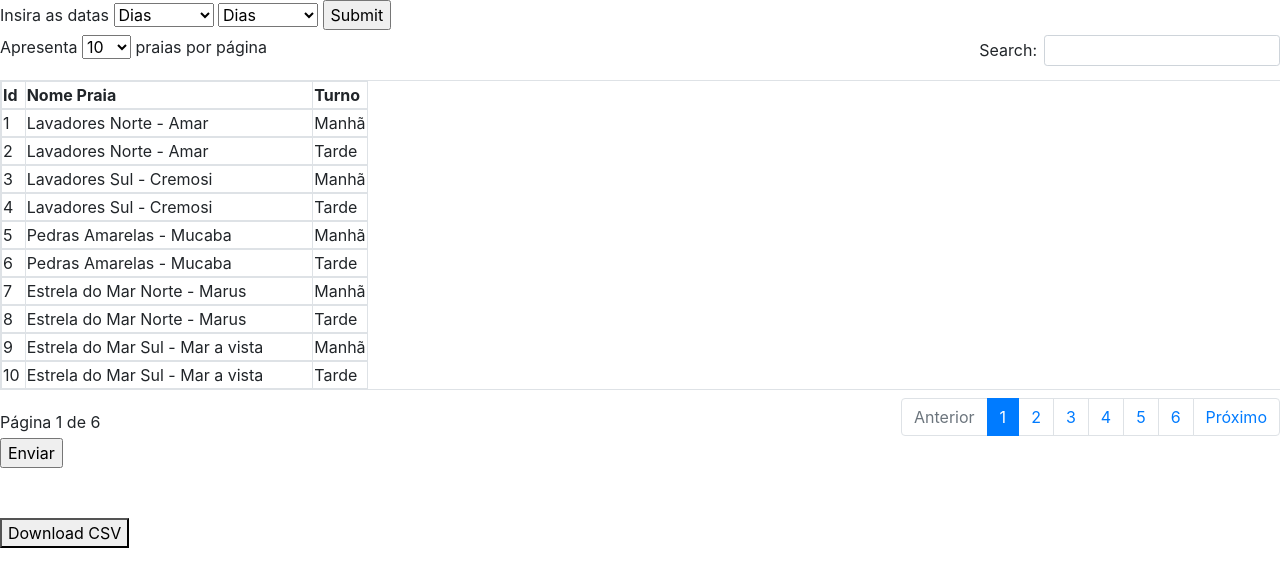
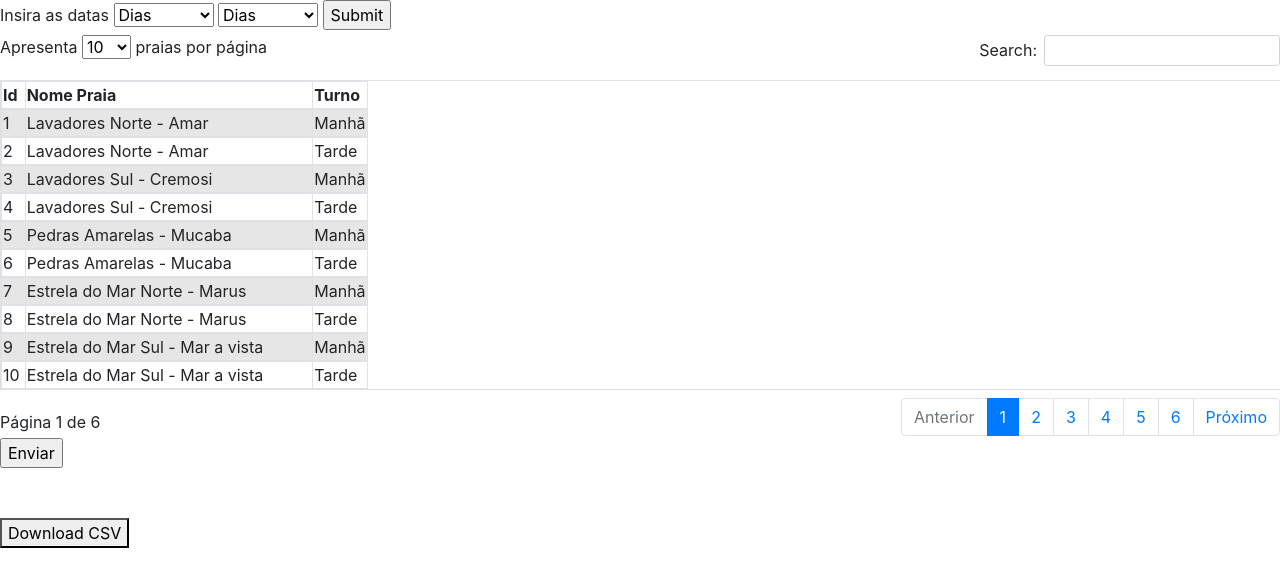
Before and after one commit to m0v3itt/script_excel, a PHP site: page /export.php in a window 1280 px wide. Shown: the top 587 px of the page. Run offline with PHP 8.4, Linux system fonts and the light colour scheme; data comes from the database, SQL or seed files in the repository; data that the repository does not hold is empty; some libraries are stand-ins or nearby versions.

Commit message:
feat: last up

```diff
--- a/export.php
+++ b/export.php
@@ -13,6 +13,7 @@ include_once ("db_connect.php");
 		<link rel="stylesheet" type="text/css" href="DataTables/datatables.min.css"/>
 		<script type="text/javascript" src="DataTables/datatables.min.js"></script>
 		<link href="https://cdn.jsdelivr.net/npm/select2@4.1.0-rc.0/dist/css/select2.min.css" rel="stylesheet" />
+		<link rel="stylesheet" href="style.css">
 
 	</head>
 	<body>
@@ -63,7 +64,7 @@ include_once ("db_connect.php");
 			<input type="submit" name="submeter" class="alertButton">
 		</form>
 		<form  method="POST">
-		<table class="table-responsive table-bordered" id="example">
+		<table class="table-responsive table-bordered table-striped" id="example">
 
 			<thead>
 				<tr>
@@ -178,7 +179,9 @@ include_once ("db_connect.php");
 	$(".multiple-select").select2({
   	  maximumSelectionLength: 2,
 	  language: "pt",
-	  width: 'resolve'
+	  width: 'resolve',
+	  tags: 'true'
+
 	});
 
 	$('.multiple-select').on('select2:select', function (e) {
@@ -199,7 +202,18 @@ include_once ("db_connect.php");
         console.log( { dia, praia, id, turno });
 });
 
+// $('.multiple-select').select2({
+//   // ...
+//   templateSelection: function (data, container) {
+//     // Add custom attributes to the <option> tag for the selected option
+//     $(data.element).attr('data-custom-attribute', data.customValue);
+//     return data.text;
 
+//   }
+// });
+
+// // Retrieve custom attribute value of the first selected element
+// $('.multiple-select').find(':selected').data('custom-attribute');
 
 
 
--- a/style.css
+++ b/style.css
@@ -89,6 +89,7 @@ a:hover {
 } */
 body {
     margin: 0px;
+
 }
 
 .fullscreen {
```
